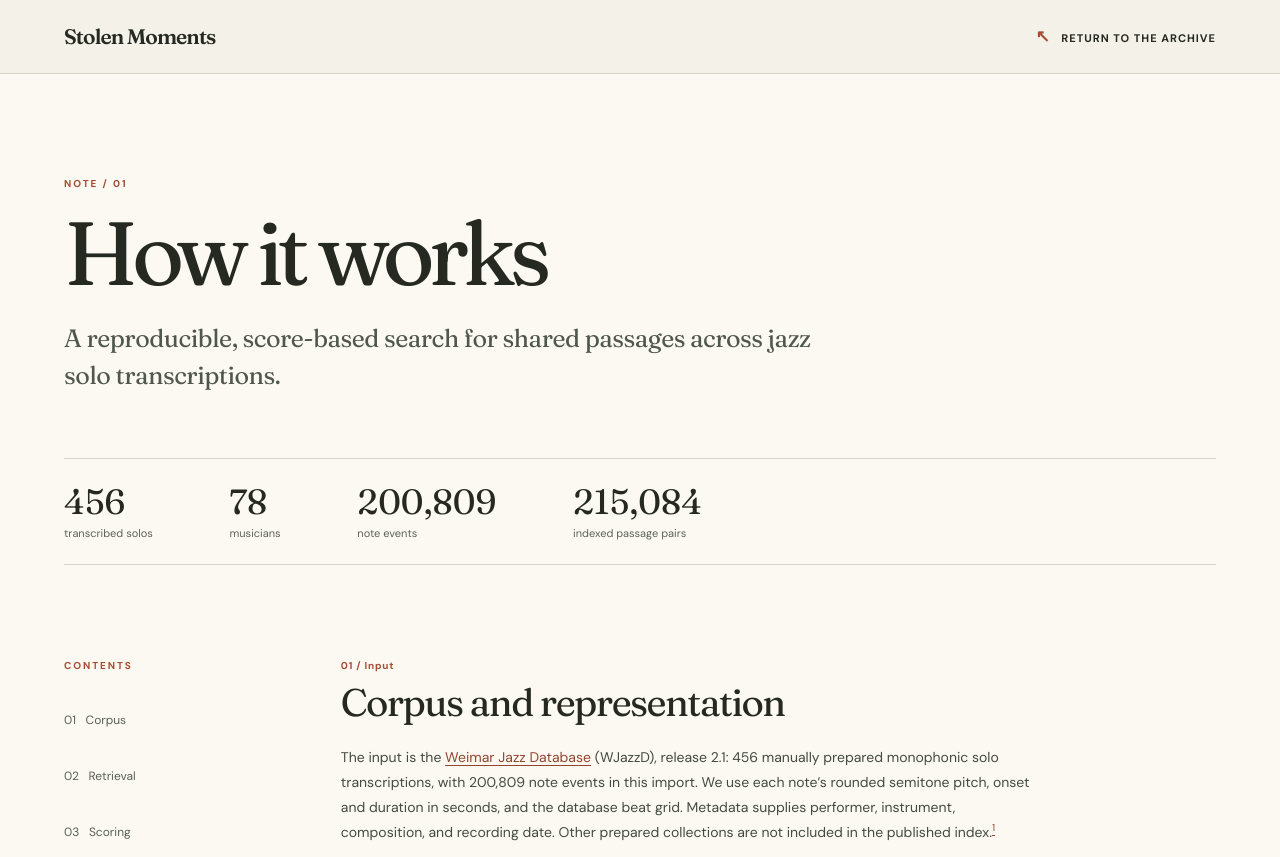
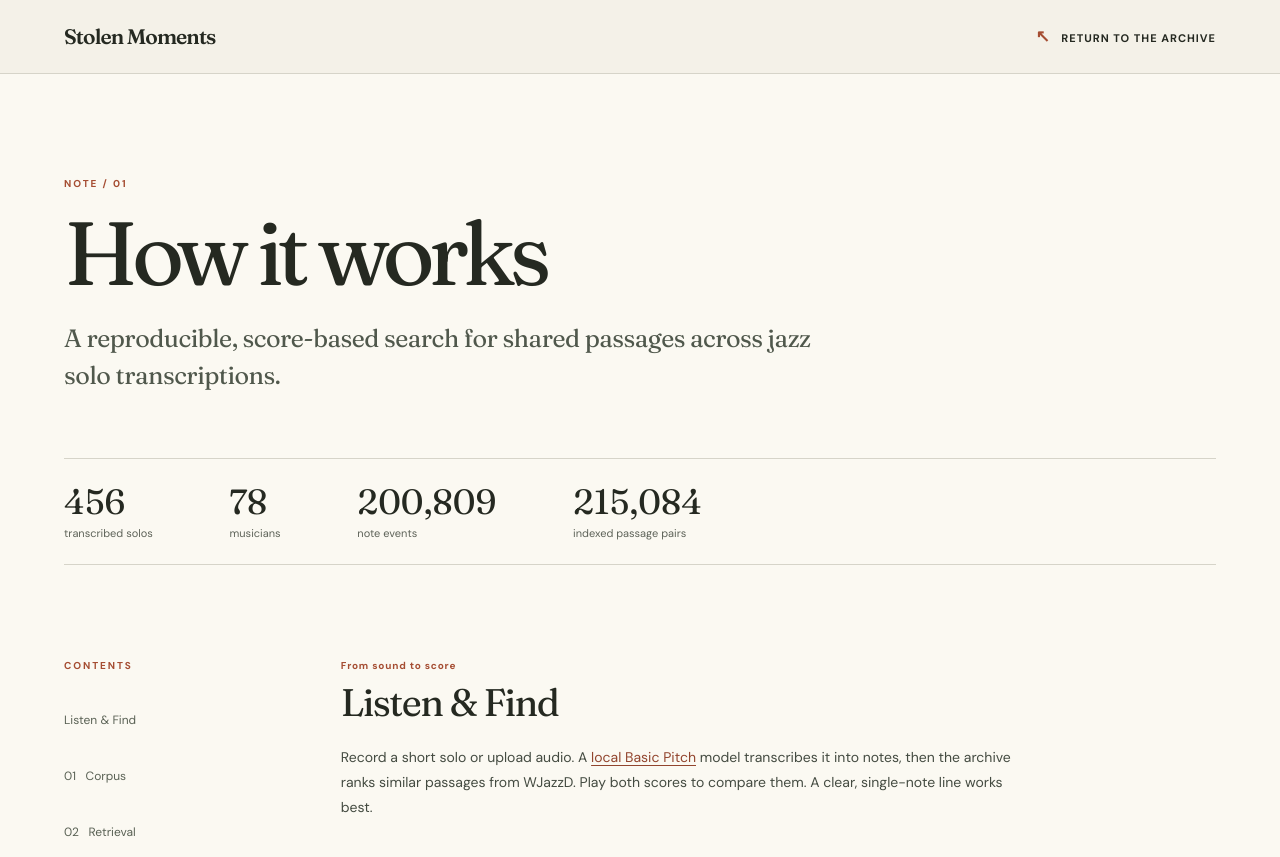
Before and after one commit to dsleo/stolen-moments, a website: page static/method.html in a window 1280 px wide. Shown: the top 857 px of the page. Drawn offline with Linux system fonts and the light colour scheme.

Commit message:
Explain Listen and Find method

```diff
--- a/static/method.html
+++ b/static/method.html
@@ -13,7 +13,7 @@
   <link href="https://fonts.googleapis.com/css2?family=DM+Sans:wght@400;500;600;700&family=Fraunces:opsz,wght,SOFT,WONK@9..144,400,20,1;9..144,600,20,1&display=swap" rel="stylesheet" media="print" onload="this.media='all'">
   <noscript><link href="https://fonts.googleapis.com/css2?family=DM+Sans:wght@400;500;600;700&family=Fraunces:opsz,wght,SOFT,WONK@9..144,400,20,1&display=swap" rel="stylesheet"></noscript>
   <link rel="stylesheet" href="styles.css?v=release-9">
-  <link rel="stylesheet" href="method.css?v=release-3">
+  <link rel="stylesheet" href="method.css?v=release-4">
 </head>
 <body class="methods-page">
   <a class="skip-link" href="#content">Skip to method</a>
@@ -37,6 +37,7 @@
     <div class="methods-layout">
       <nav class="methods-nav" aria-label="On this page">
         <p class="small-caps">Contents</p>
+        <a href="#listen-find">Listen &amp; Find</a>
         <a href="#corpus">01 &nbsp; Corpus</a>
         <a href="#retrieval">02 &nbsp; Retrieval</a>
         <a href="#scoring">03 &nbsp; Scoring</a>
@@ -44,6 +45,10 @@
         <a href="#references">References</a>
       </nav>
       <article class="methods-article">
+        <section id="listen-find" class="methods-section listen-method-section">
+          <div class="section-heading"><span>From sound to score</span><h2>Listen &amp; Find</h2></div>
+          <p>Record a short solo or upload audio. A <a href="https://github.com/spotify/basic-pitch-ts" target="_blank" rel="noopener noreferrer">local Basic Pitch</a> model transcribes it into notes, then the archive ranks similar passages from WJazzD. Play both scores to compare them. A clear, single-note line works best.</p>
+        </section>
         <section id="corpus" class="methods-section">
           <div class="section-heading"><span>01 / Input</span><h2>Corpus and representation</h2></div>
           <p>The input is the <a href="https://jazzomat.hfm-weimar.de/dbformat/dboverview.html">Weimar Jazz Database</a> (WJazzD), release 2.1: 456 manually prepared monophonic solo transcriptions, with 200,809 note events in this import. We use each note’s rounded semitone pitch, onset and duration in seconds, and the database beat grid. Metadata supplies performer, instrument, composition, and recording date. Other prepared collections are not included in the published index.<sup><a href="#ref-1">1</a></sup></p>
```
